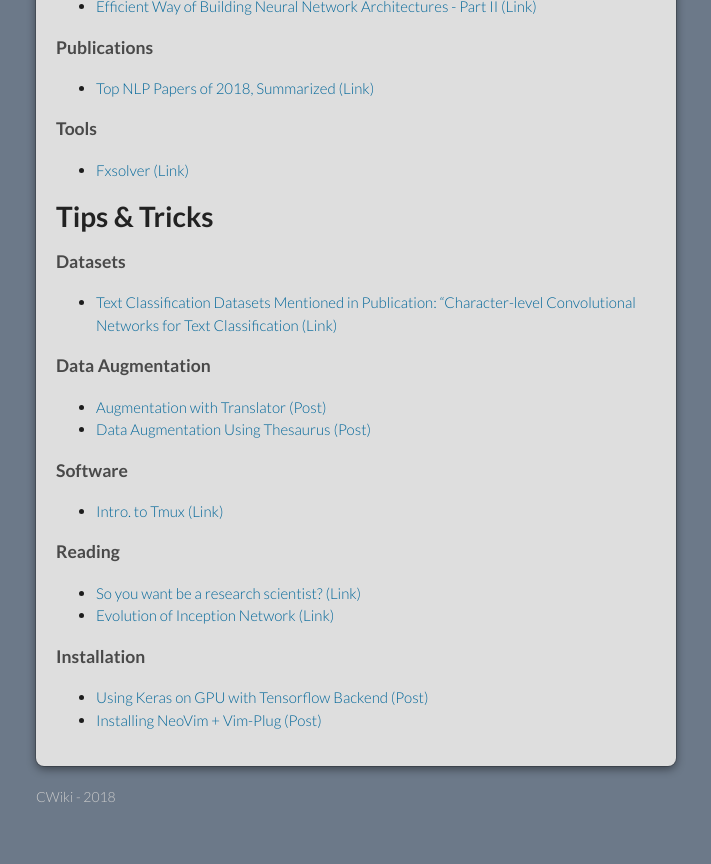
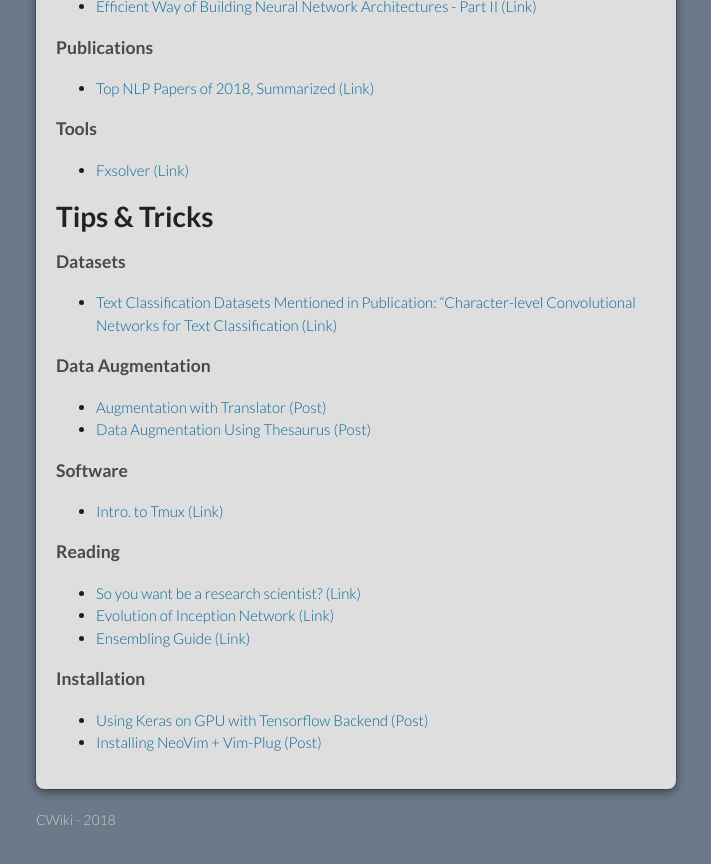
Before and after one commit to burakyldrm/pythoniancultist.github.io, a Jekyll site: the page built from index.md, in a window 1280 px wide and 900 px high, scrolled down 1185 px. Shown: the top 864 px of the window, without its empty margins (284-995 px from the left). Built offline with Jekyll 4.4.1, drawn with Linux system fonts in a browser that asks for light colours.

Commit message:
ensemble reading

```diff
--- a/index.md
+++ b/index.md
@@ -65,6 +65,7 @@ Check current State-of-the-Art for NLP tasks.
 ### Reading
 *   [So you want be a research scientist? (Link)](https://medium.com/@vanhoucke/so-you-want-to-be-a-research-scientist-363c075d3d4c)
 *   [Evolution of Inception Network (Link)](https://towardsdatascience.com/a-simple-guide-to-the-versions-of-the-inception-network-7fc52b863202)
+*   [Ensembling Guide (Link)](https://mlwave.com/kaggle-ensembling-guide/)
 
 ### Installation
 *  [Using Keras on GPU with Tensorflow Backend (Post)](keras_gpu.md)
```
